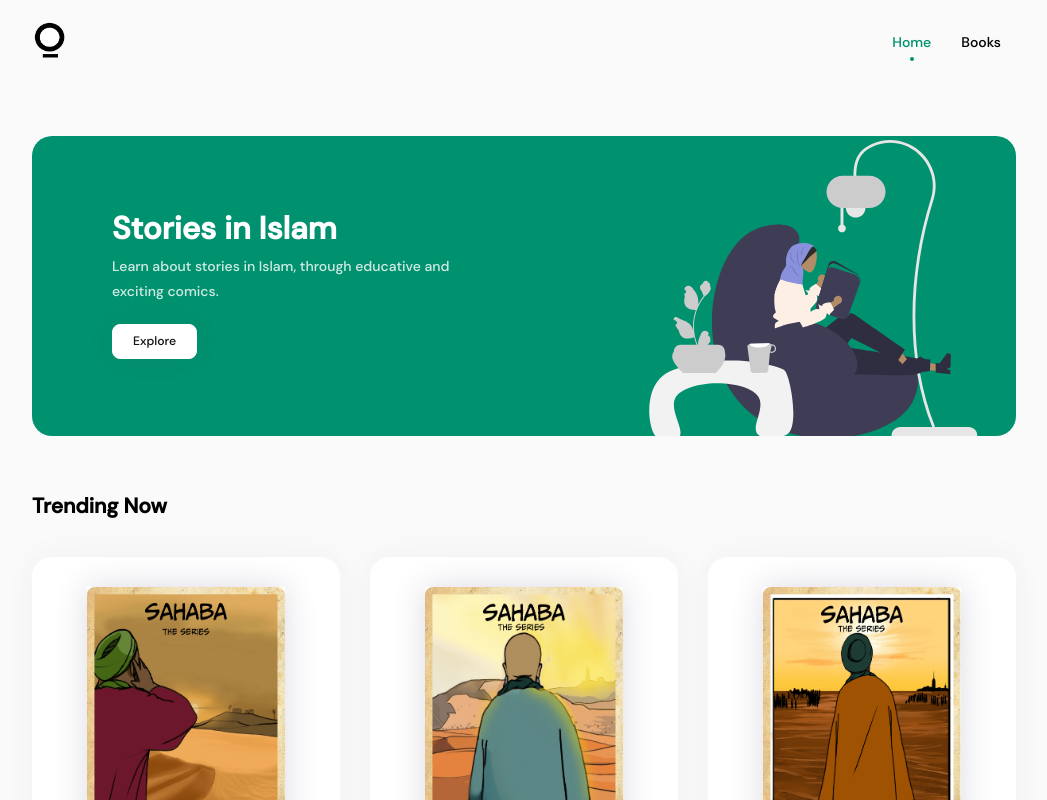
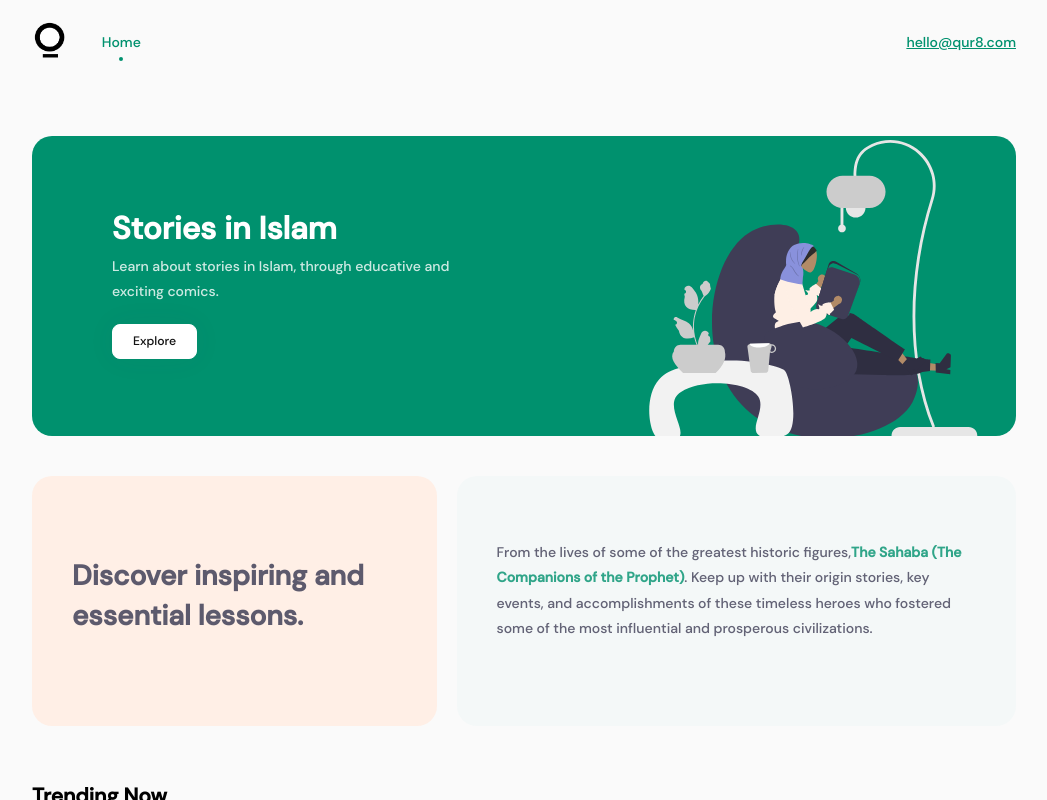
Before and after one commit to ismailomodara/qur8, a Nuxt app: page / in a window 1280 px wide. Shown: the top 800 px of the page, without its empty margins (116-1163 px from the left). Built offline with nearby package versions, Linux system fonts and the light colour scheme.

Commit message:
Updated Favicon, Page section

```diff
--- a/assets/css/main.scss
+++ b/assets/css/main.scss
@@ -23,6 +23,8 @@
   --qur-green: #00916E;
   --qur-white: #FFFFFF;
   --qur-white-bg: #fafafa;
+  --qur-cream: #ffefe6;
+  --qur-black: #3f3e56;
 }
 
 html, body {
--- a/components/QurBook.vue
+++ b/components/QurBook.vue
@@ -5,7 +5,7 @@
     </div>
     <div class='qur-book--actions'>
       <el-button size='small' @click='preview'>Preview</el-button>
-      <span class='download' @click='download'>
+      <span v-if="book.download" class='download' @click='download'>
         <svg xmlns="http://www.w3.org/2000/svg" width="16" height="16" viewBox="0 0 24 24" fill="none" stroke="#fff" stroke-width="2" stroke-linecap="round" stroke-linejoin="round">
         <path d="M3 15v4c0 1.1.9 2 2 2h14a2 2 0 0 0 2-2v-4M17 9l-5 5-5-5M12 12.8V2.5"/>
       </svg>
--- a/components/QurBookPreview.vue
+++ b/components/QurBookPreview.vue
@@ -13,7 +13,7 @@
           <el-button icon="el-icon-arrow-left" :disabled='page === 1' circle @click='prev'></el-button>
           <el-button icon="el-icon-arrow-right" :disabled='page === pages' circle @click='next'></el-button>
         </div>
-        <el-button type="primary" size='medium' @click="download">Download</el-button>
+        <el-button v-if="book.download" type="primary" size='medium' @click="download">Download</el-button>
       </div>
     </el-dialog>
 
--- a/components/QurBooks.vue
+++ b/components/QurBooks.vue
@@ -35,7 +35,7 @@ export default {
           series: 'Sahaba - The Series',
           intro: 'Lorem ipsum dolor sit amet, consectetur aipiscing elit. Accumsan ipsum tincidunt facilisi luctus assa.',
           price: 1000,
-          download: "https://paystack.com/buy/sahaba-series-bilal"
+          download: null
         },
         {
           id: 'umar-bin-al-khattab',
@@ -44,7 +44,7 @@ export default {
           series: 'Sahaba - The Series',
           intro: 'Lorem ipsum dolor sit amet, consectetur aipiscing elit. Accumsan ipsum tincidunt facilisi luctus assa.',
           price: 1000,
-          download: "https://paystack.com/buy/sahaba-series-umar"
+          download: null
         },
         {
           id: 'abu-bakr',
--- a/components/QurHero.vue
+++ b/components/QurHero.vue
@@ -27,7 +27,7 @@ export default {
   align-items: center;
   position: relative;
   overflow: hidden;
-  margin-bottom: 60px;
+  margin-bottom: 40px;
 
   &--text {
     margin-left: 40px;
--- /dev/null
+++ b/components/QurIntro.vue
@@ -0,0 +1,96 @@
+<template>
+  <div class='qur-intro' data-aos="fade-in">
+    <div class="qur-intro--title" data-aos='fade-up' data-aos-delay='200'>
+      <h1>Discover inspiring and essential lessons.</h1>
+    </div>
+    <div class="qur-intro--description">
+      <p>From the lives of some of the greatest historic figures,<span>The Sahaba (The Companions of the Prophet)</span>. Keep up with their origin stories, key events, and accomplishments of these timeless heroes who fostered some of the most influential and prosperous civilizations.</p>
+    </div>
+  </div>
+</template>
+
+<script>
+export default {
+  name: 'QurIntro',
+}
+</script>
+
+<style lang='scss' scoped>
+.qur-intro {
+  display: flex;
+  align-items: center;
+  position: relative;
+  overflow: hidden;
+  margin-bottom: 60px;
+  width: 100%;
+
+  > div {
+    border-radius: 20px;
+    min-height: 250px;
+    padding: 40px;
+  }
+
+  &--title {
+    width: 50%;
+    background: var(--qur-cream);
+    display: flex;
+    flex-direction: column;
+    align-items: center;
+    justify-content: center;
+    margin-right: 20px;
+
+    h1 {
+      font-size: 2rem;
+      line-height: 1.4;
+      color: var(--qur-black);
+      opacity: 0.84;
+      margin: 0 0 10px;
+    }
+  }
+
+  &--description {
+    width: 70%;
+    background: #f4f8f8;
+    display: flex;
+    flex-direction: column;
+    align-items: center;
+    justify-content: center;
+
+    p {
+      color: var(--qur-black);
+      opacity: 0.8;
+      line-height: 1.8;
+      font-weight: 500;
+      margin-bottom: 20px;
+
+      span {
+        color: var(--qur-green);
+        font-weight: 600;
+      }
+    }
+  }
+
+  @media (max-width: 1024px) {
+    &--text {
+      margin-left: 0;
+    }
+  }
+
+  @media (max-width: 600px) {
+    flex-direction: column;
+
+    &--text {
+      width: 100%;
+    }
+
+    &--image {
+      position: relative;
+      bottom: -50px;
+
+      img {
+        height: 220px;
+      }
+    }
+  }
+}
+</style>
--- a/components/QurNav.vue
+++ b/components/QurNav.vue
@@ -1,16 +1,18 @@
 <template>
   <div class='qur-nav'>
+    <div>
       <div class='qur-nav--logo'>
         <img src="@/assets/images/qur-logo.png" alt />
       </div>
       <div class='qur-nav--routes'>
         <ul>
           <li class='active'>Home</li>
-        <li>Books</li>
         </ul>
       </div>
-    <div v-if='false' class='qur-nav--search'>
-      <el-input v-model='query' type='text' placeholder='Search for book' prefix-icon='el-icon-search' />
+    </div>
+    <div class='qur-nav--search'>
+      <a href="mailto:hello@qur8.com">hello@qur8.com</a>
+      <el-input v-if="false" v-model='query' type='text' placeholder='Search for book' prefix-icon='el-icon-search' />
     </div>
   </div>
 </template>
@@ -36,6 +38,11 @@ export default {
   margin-bottom: 50px;
   position: relative;
 
+  > div:first-child {
+    display: flex;
+    align-items: center;
+  }
+
   &--logo {
     img {
       height: 40px;
@@ -46,9 +53,7 @@ export default {
   &--routes {
     display: flex;
     align-items: center;
-    //position: absolute;
-    //left: 45%;
-    //transform: translateX(-50%);
+    margin-left: 20px;
 
     ul {
      margin: 0;
@@ -83,13 +88,14 @@ export default {
    }
   }
 
-  @media (max-width: 600px) {
-    &--routes {
-      //right: 0;
-      //left: unset;
-      //transform: unset;
+  &--search {
+    a {
+      color: var(--qur-green);
+      font-weight: 500;
+    }
   }
 
+  @media (max-width: 600px) {
     &--search {
       margin-top: 20px;
       width: 100%;
--- a/pages/index.vue
+++ b/pages/index.vue
@@ -2,6 +2,7 @@
   <div class='qur-container qur-home'>
     <qur-nav />
     <qur-hero />
+    <qur-intro />
     <qur-books />
   </div>
 </template>
@@ -10,13 +11,16 @@
 import AOS from "aos";
 import QurNav from '../components/QurNav';
 import QurHero from '../components/QurHero'
+import QurIntro from '../components/QurIntro'
 import QurBooks from '../components/QurBooks'
 
 import "aos/dist/aos.css";
 
 export default {
   name: 'IndexPage',
-  components: { QurBooks, QurHero, QurNav },
+  components: {
+    QurNav, QurHero, QurIntro, QurBooks
+  },
   mounted() {
     AOS.init({
       offset: 60,
```
Also changed, not shown: static/favicon.png. Lines whose indentation alone changed are shown as unchanged.
